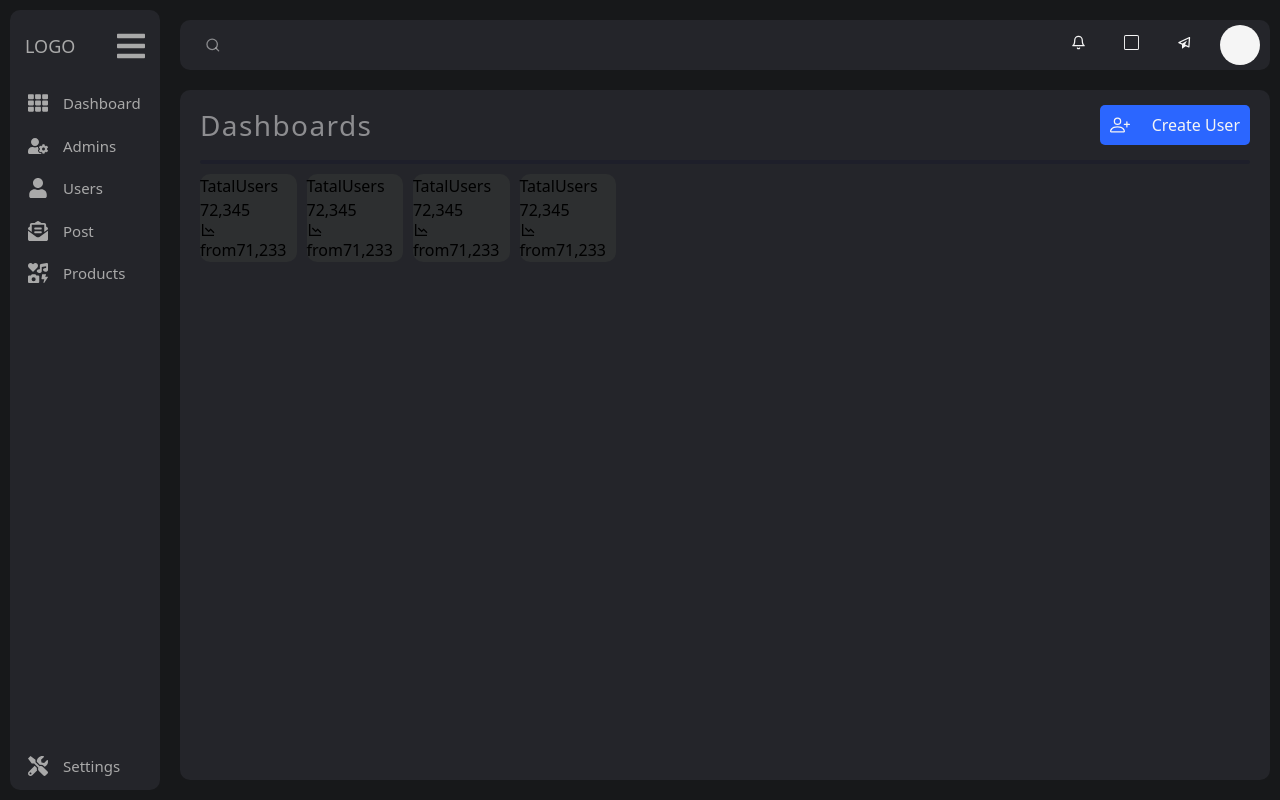
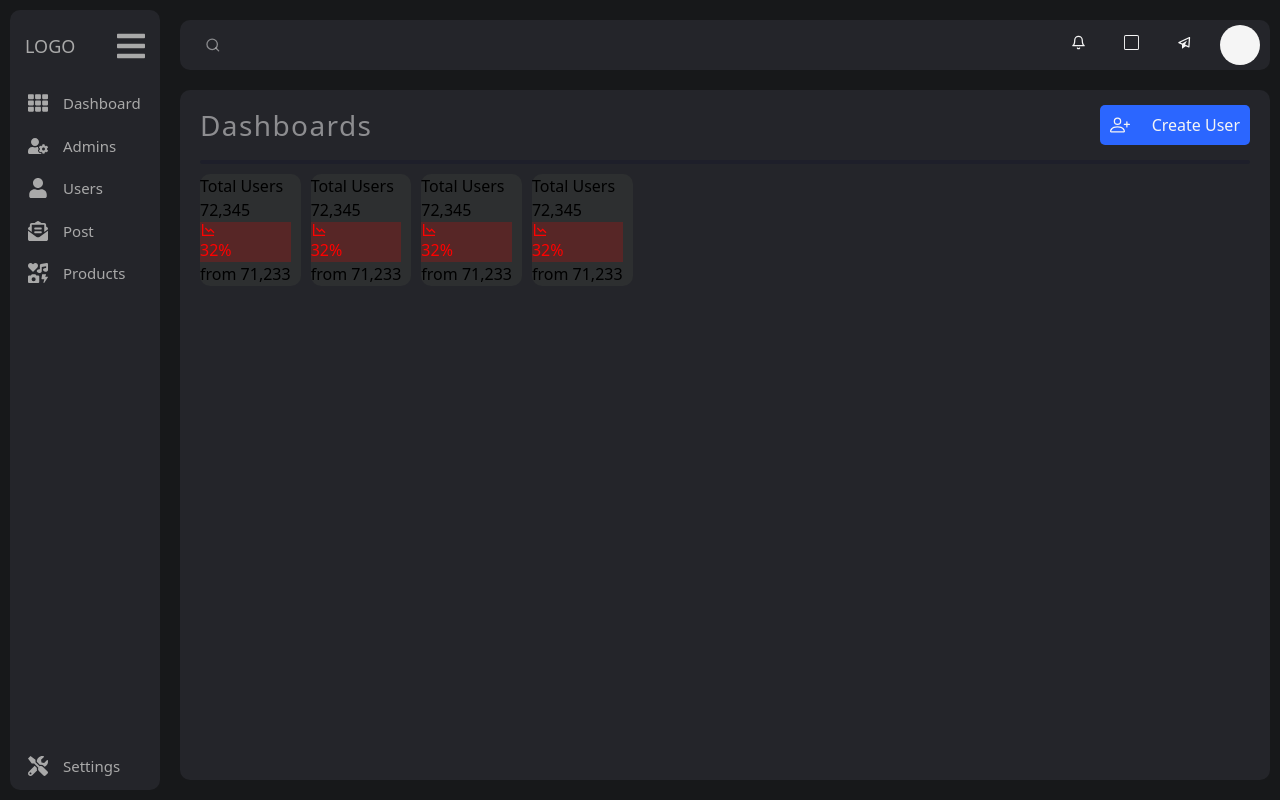
Before and after one commit to ceejayps/admin_dash_react, a React (Create React App) app: page /dashboard in a window 1280 px wide. Built offline with nearby package versions, Linux system fonts and the light colour scheme.

Commit message:
Update DashboardCard.jsx

```diff
--- a/src/components/DashboardCard.jsx
+++ b/src/components/DashboardCard.jsx
@@ -5,9 +5,11 @@ const DashboardCard = ({title, current, previous, isBearish, data}) => {
   return (
     <div className='dashbaordCard'>
     <div className='dashCardleft'>
-    <p>Tatal{title}</p>
-    <p>{current}</p>
-    <div>{icon} from{previous}</div>
+    <p className='dashbaordCardTitle' >Total {title}</p>
+    <p className='dashbaordCardNumber' >{current}</p>
+    <div className='dashStateSection'>
+        <div style={{backgroundColor: isBearish? '#00ff0033' : '#ff000033', color: isBearish? '#00ff00' : 'red',}} className={'dashStateSectionPercent' }> {icon} <p>{32}%</p></div>
+         from {previous}</div>
     </div>
 
     <div className="dashCardRight">
```
